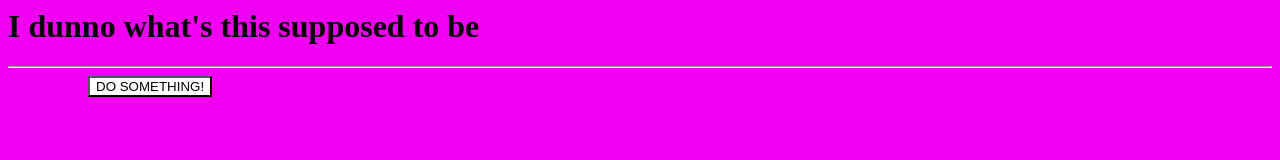
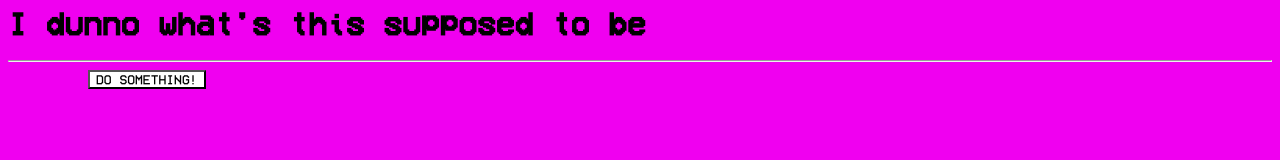
Before and after one commit to CauanKMS/I-dunno-what-is-this-supposed-to-be, a plain HTML site: page JStuff/home.html in a window 1280 px wide. Both pictures are taken after a click on the button "DO SOMETHING!". Drawn offline with Linux system fonts and the light colour scheme.

```diff
--- a/JStuff/jscript.js
+++ b/JStuff/jscript.js
@@ -6,15 +6,18 @@ function alertFunction(){
 	alert("Nice")
 }
 
-
 function vaporWave(){
 	var bodyStyle = document.body.style;
+	var btnSomethingStyle = btnSomething.style;
+
+    var audio = new Audio('files/macintoshplus.mp3');
+    audio.play();
 
 	bodyStyle.backgroundColor = "#f000f0";
-	bodyStyle.fontFamily = "";
+	bodyStyle.fontFamily = "VCR";
 
-	btnSomething.style.backgroundColor = "#ffffff";
+	btnSomethingStyle.backgroundColor = "#ffffff";
+	btnSomethingStyle.fontFamily = "VCR";
 
-
-	alertFunction();
+	//alertFunction();
 }
--- a/JStuff/styles.css
+++ b/JStuff/styles.css
@@ -1,5 +1,12 @@
+@font-face {
+	font-family: VCR;
+	src: url("files/VCR_OSD_MONO_1.001.ttf");
+}
+
 .body{
 	background-color: #ffffff;
+	font-family: Monospaced;
+	height: 100%;
 	'background-color: #f000f0; background-color: transparent;
 }
 
```
Also changed, not shown: JStuff/files/VCR_OSD_MONO_1.001.ttf (renamed from JStuff/VCR_OSD_MONO_1.001.ttf), 1 other file.
